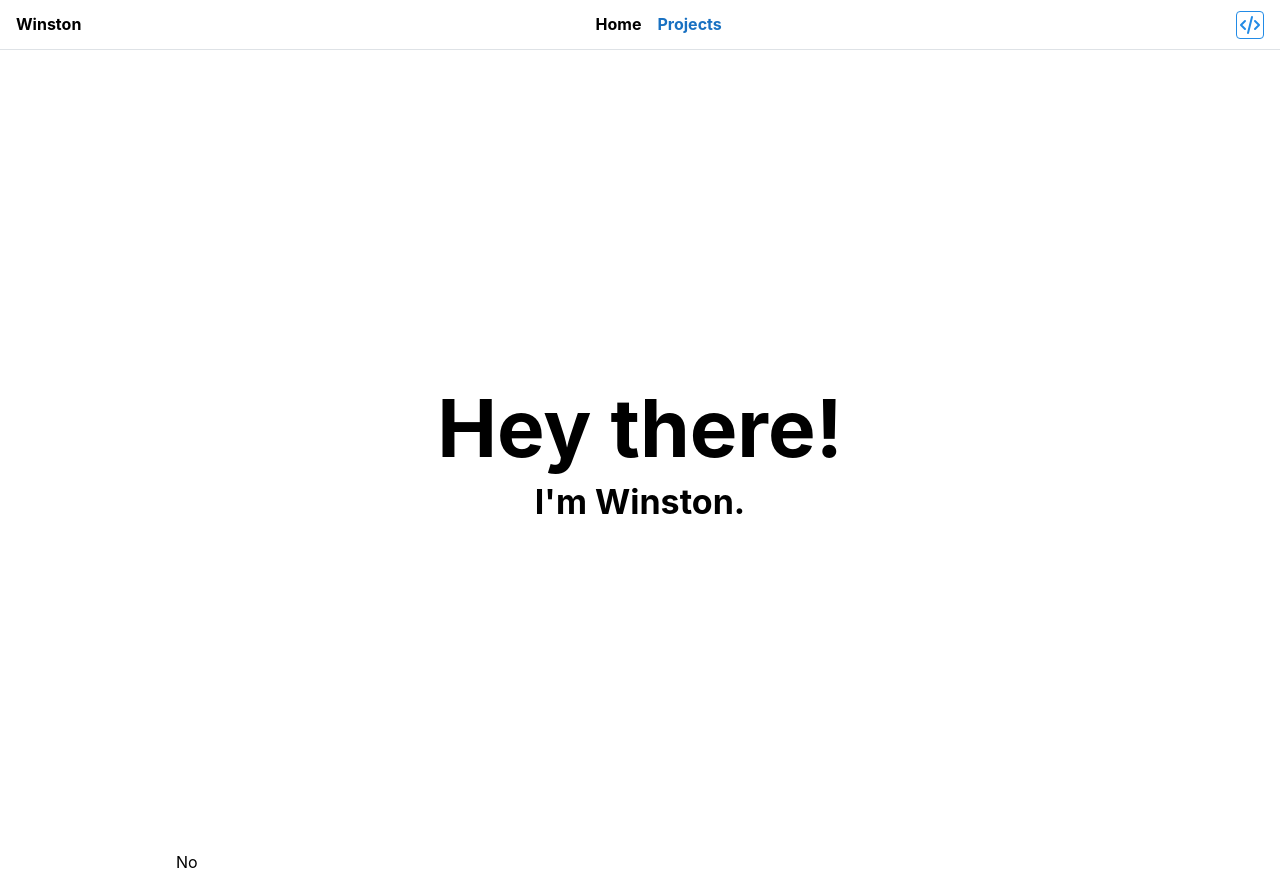
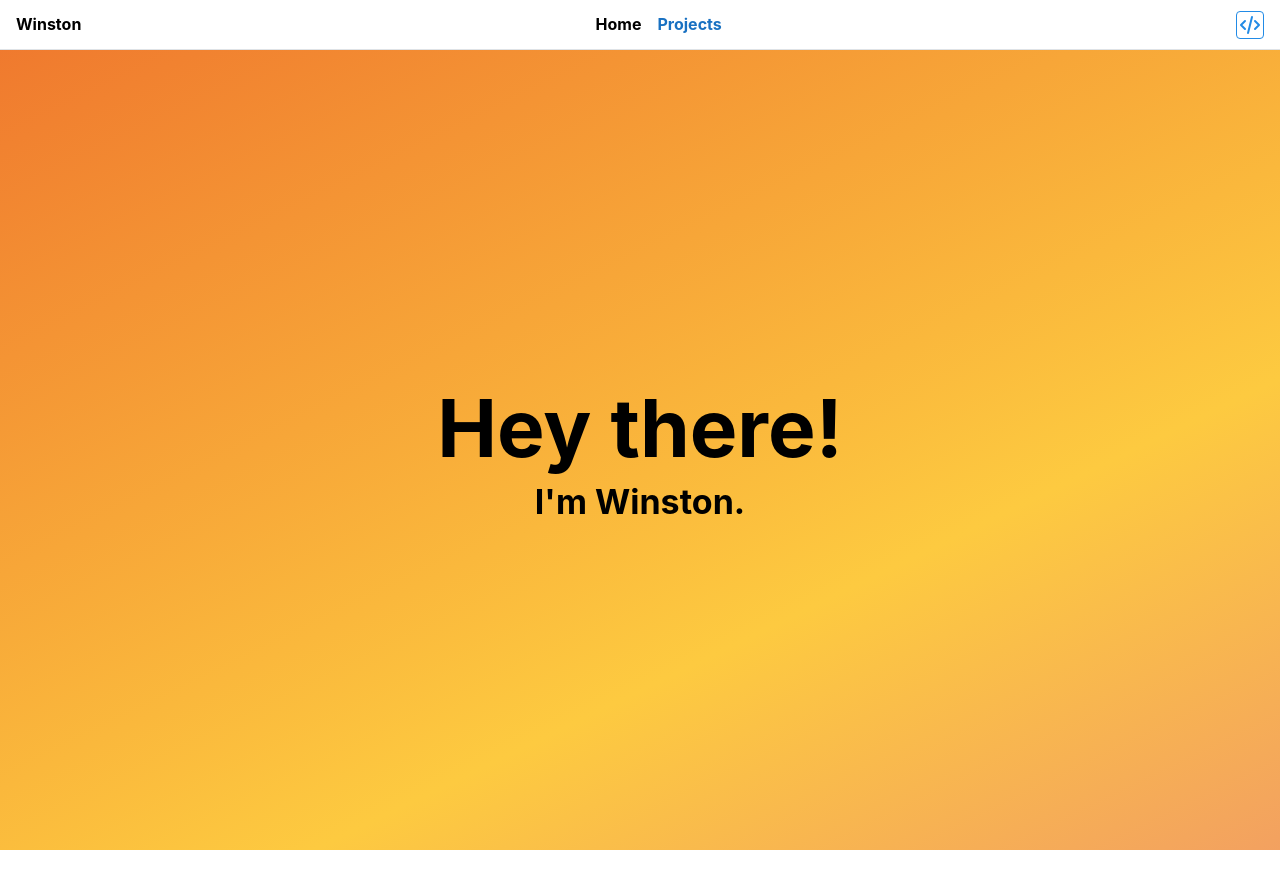
Before and after one commit to wtao628/wtao628.github.io, a React (Vite) app: page / in a window 1280 px wide. After the commit the page ends 850 px from the top, so only its background shows below. Built offline with nearby package versions, Linux system fonts and the light colour scheme.

Commit message:
feat: Add homepage gradient animation

```diff
--- a/src/pages/Home/Home.css
+++ b/src/pages/Home/Home.css
@@ -0,0 +1,18 @@
+#intro {
+  background: light-dark(linear-gradient(334deg, #e15a97, #fdca40, #eb5e28),
+  											 linear-gradient(334deg, #4321a9, #642aa5, #140655));
+	background-size: 180% 180%;
+	animation: gradient-animation 6s ease infinite;
+}
+
+@keyframes gradient-animation {
+	0% {
+		background-position: 0% 50%;
+	}
+	50% {
+		background-position: 100% 50%;
+	}
+	100% {
+		background-position: 0% 50%;
+	}
+}
--- a/src/pages/Home/Home.tsx
+++ b/src/pages/Home/Home.tsx
@@ -15,13 +15,13 @@ interface HomeProps {
 export default function Home({ height }: HomeProps): React.JSX.Element {
   return (
     <div>
-      <Center h={height}>
+      <Center h={height} id='intro'>
         <Flex align='center' direction='column'>
           <Title size='80'>Hey there!</Title>
           <Title order={1}>I'm Winston.</Title>
         </Flex>
       </Center>
-      <Container>No</Container>
+      <Container></Container>
     </div>
   )
 }
```
